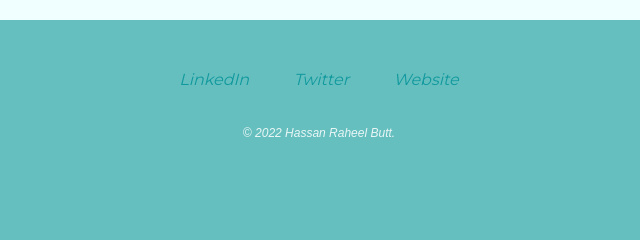
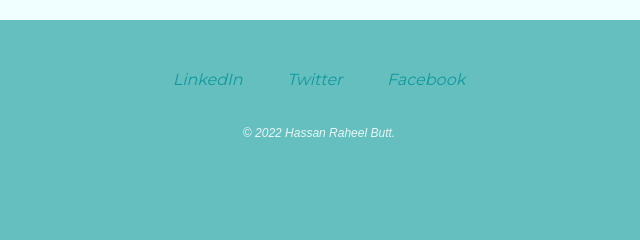
Before and after one commit to HassanRaheel/CV, a plain HTML site: page index.html in a window 1280 px wide. Shown: the part 2614-2854 px from the top of the page, 321-961 px from the left. Drawn offline with Linux system fonts and the light colour scheme.

Commit message:
Update index.html

```diff
--- a/index.html
+++ b/index.html
@@ -59,7 +59,7 @@
   <div class="bottom-container">
     <a class="footer-link"href="https://www.linkedin.com/in/hassan-butt-16450b235/">LinkedIn</a>
     <a class="footer-link"href="https://twitter.com/HassanRaheelBu1">Twitter</a>
-    <a class="footer-link"href="https://www.facebook.com/profile.php?id=100012780318316">Website</a>
+    <a class="footer-link"href="https://www.facebook.com/profile.php?id=100012780318316">Facebook</a>
     <p id="ending">© 2022 Hassan Raheel Butt.</p>
   </div></em>
 
```
